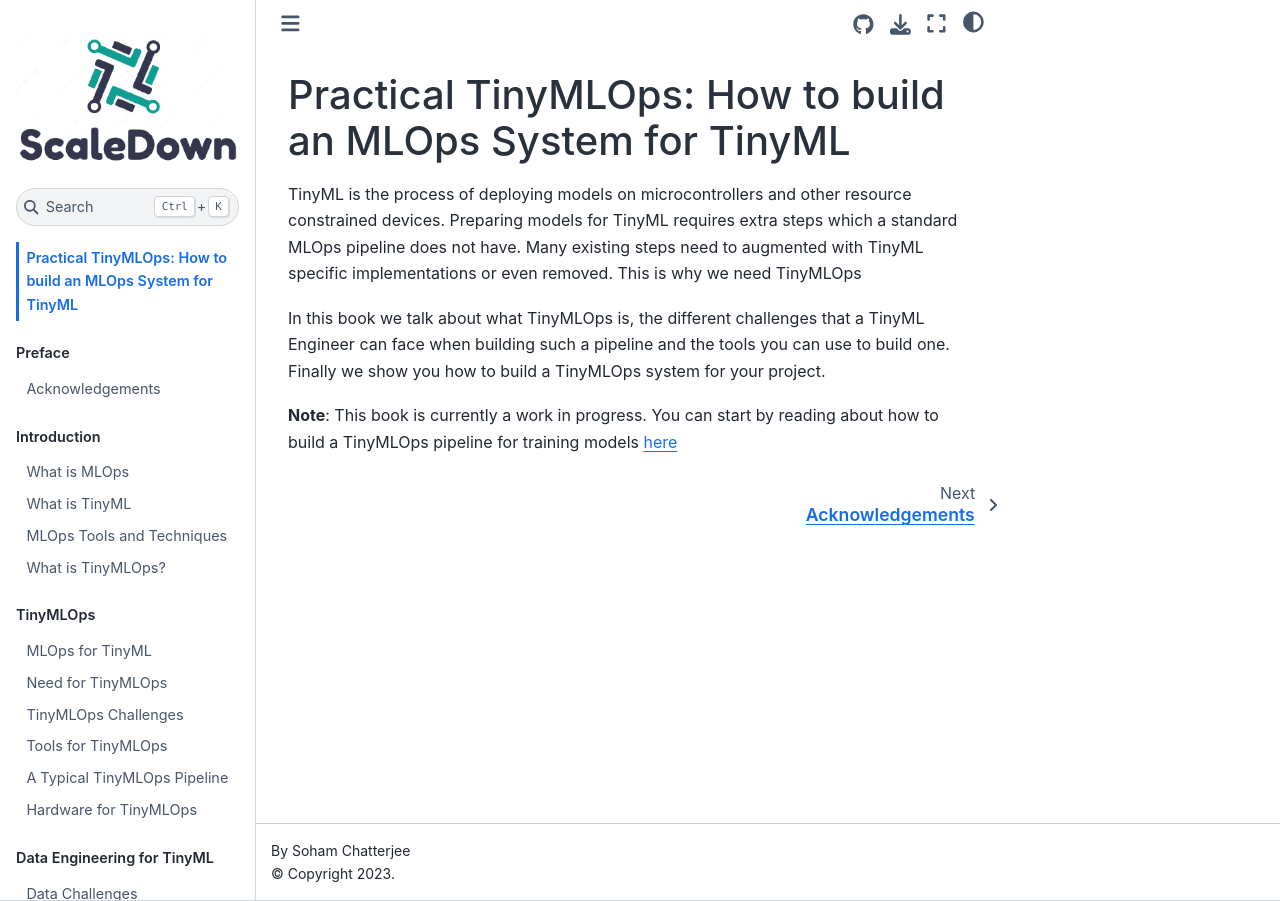
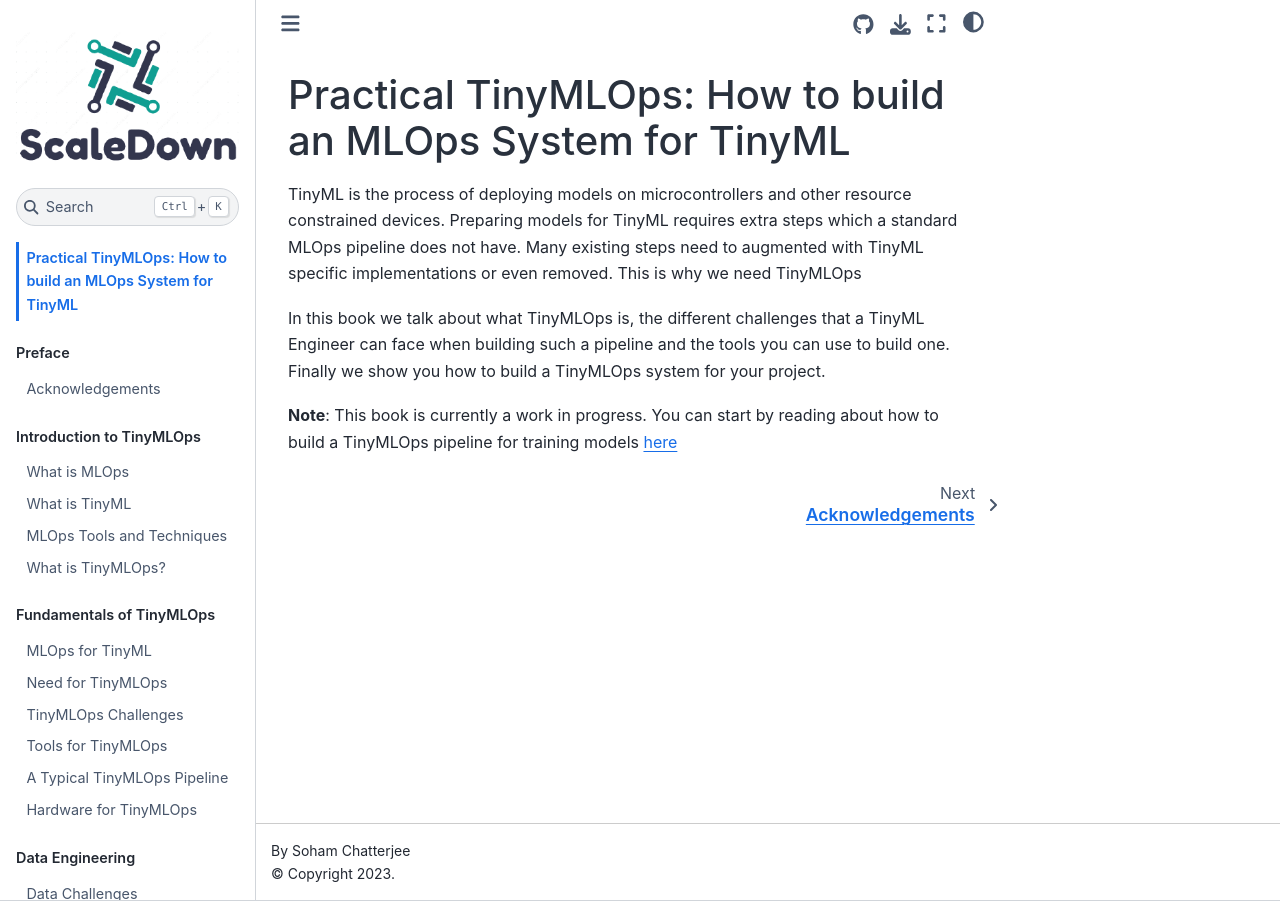
Before and after one commit to scaledown-team/tinymlops_book, a Jupyter Book: the page built from book/index.md, in a window 1280 px wide. Built offline with Jupyter Book 1.0.4 settings and Sphinx 7.4.7 and the Sphinx Book theme 1.1.4, drawn with Linux system fonts in a browser that asks for light colours.

```diff
--- a/book/_toc.yml
+++ b/book/_toc.yml
@@ -6,13 +6,13 @@ parts:
   - caption: Preface
     chapters:
     - file: chapters/preface/acknowledgements
-  - caption: Introduction
+  - caption: Introduction to TinyMLOps
     chapters:
     - file: chapters/introduction/what_is_mlops
     - file: chapters/introduction/what_is_tinyml
     - file: chapters/introduction/mlops_tools
     - file: chapters/introduction/what_is_tinymlops
-  - caption: TinyMLOps
+  - caption: Fundamentals of TinyMLOps
     chapters:
     - file: chapters/tinymlops/mlops_for_tinyml
     - file: chapters/tinymlops/need_for_tinymlops
@@ -20,7 +20,7 @@ parts:
     - file: chapters/tinymlops/tinymlops_tools
     - file: chapters/tinymlops/pipeline
     - file: chapters/tinymlops/hardware
-  - caption: Data Engineering for TinyML
+  - caption: Data Engineering
     chapters:
     - file: chapters/data/data_challenges
     - file: chapters/data/data_collection
@@ -45,7 +45,7 @@ parts:
     - file: chapters/benchmark/benchmarking_challenges
     - file: chapters/benchmark/how_to_benchmark
     - file: chapters/benchmark/benchmarking_pipeline
-  - caption: Deploying TinyML Systems
+  - caption: Deploying TinyML Models
     chapters:
     - file: chapters/deploy/what_is_deploying
     - file: chapters/deploy/deploying_challenges
```
Also changed, not shown: book/chapters/train/training_challenges.ipynb, book/chapters/train/training_techniques.ipynb.
